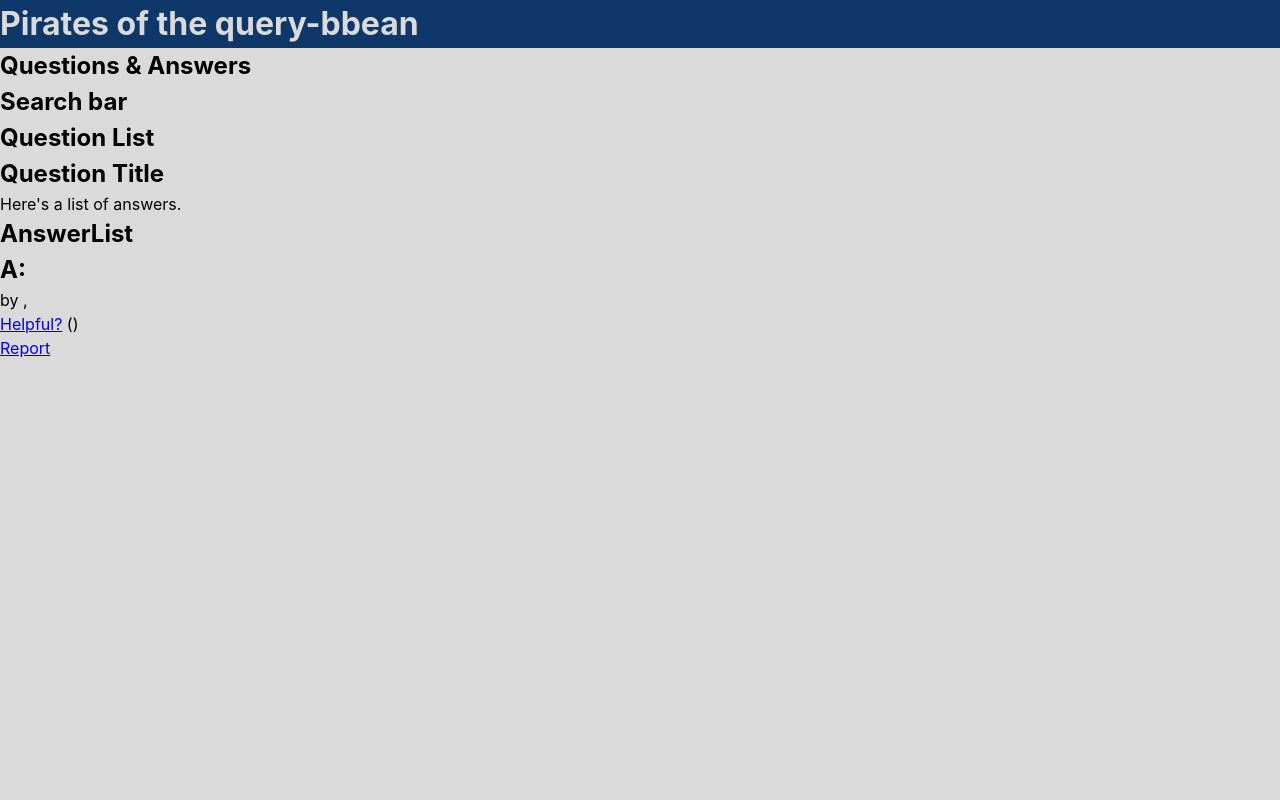
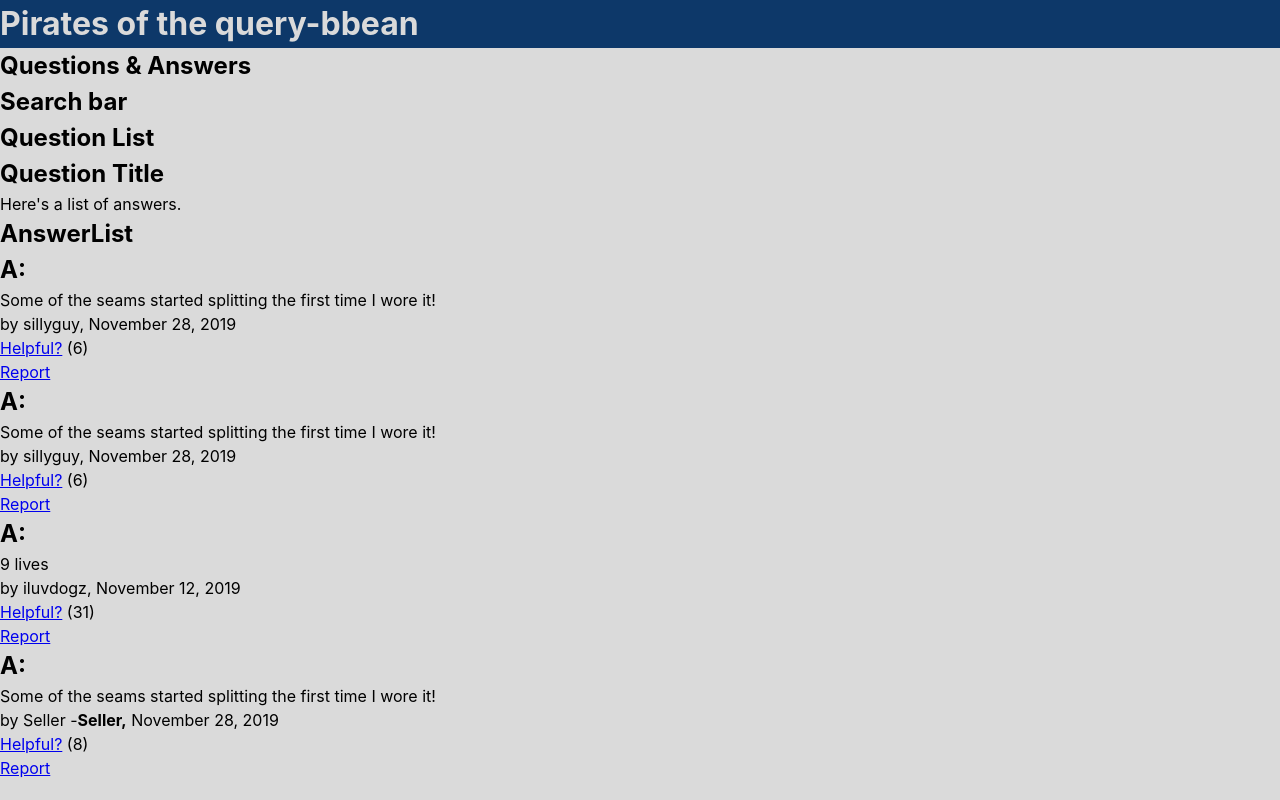
Before and after one commit to pirates-of-the-query-bbean/atelier, a React (Create React App) app in the folder client/: page / in a window 1280 px wide. Built offline with nearby package versions, Linux system fonts and the light colour scheme; the HTML template or start-up script is replaced by a standard one.

Commit message:
Answer skeleton completed

```diff
--- a/client/src/questions/Answer.jsx
+++ b/client/src/questions/Answer.jsx
@@ -2,6 +2,15 @@ import React, {useState} from 'react';
 
 const Answer = ({ answer, helfpul, report }) => {
   const {body, date, answerer_name, helpfulness, photos} = answer;
+
+  const formattedDate = (date) => {
+    date = new Date(date);
+    return date.toLocaleDateString('en-US', {
+      year: 'numeric',
+      month: 'long',
+      day: 'numeric',
+    });
+  }
 
   return (
     <section>
@@ -9,11 +18,10 @@ const Answer = ({ answer, helfpul, report }) => {
         <p>{body}</p>
         <div className='answer__meta'>
           <p>
-            by {answerer_name},
+            by {answerer_name}
             {answerer_name === 'Seller' ? (
-              <span><b>Seller,</b> {answer.date}</span>
-            ) : (
-              answer.date )}
+              <span> -<b>Seller,</b> {formattedDate(answer.date)}</span>
+            ) : (<span>, {formattedDate(answer.date)}</span>)}
           </p>
           <p>
             <a href='#' onClick={(e)=> {
--- a/client/src/questions/AnswerList.jsx
+++ b/client/src/questions/AnswerList.jsx
@@ -1,13 +1,84 @@
-import React, {useState} from 'react';
+import React, {useState, useEffect} from 'react';
 import Answer from './Answer.jsx';
+import axios from 'axios';
 
-const AnswerList = ({ answer, helpful, report }) => {
+const AnswerList = ({ question, helpful, report }) => {
+  const [answerArr, setAnswerArr] = useState([]);
+
+  const getAnswers = (question_id) => {
+    // axios.get(`/qa/questions/${product_id}/answers`)
+    //   .then((data) => {
+    //     const questions = [];
+
+    //     for (let key in data.data) {
+    //       questions.push(answerObj[key]);
+    //     }
+    //     setQuestionArr(questions);
+    //   })
+    //   .catch((err) => {
+    //     console.log('error fetching questions');
+    //   });
+  }
+
+  const getAnswers2 = (answerObj) => {
+    const answers = [];
+
+    for (let key in answerObj) {
+      answers.push(answerObj[key]);
+    }
+    setAnswerArr(answers);
+  }
+
+  const testAnswer = {
+    73: {
+      "id": 73,
+      "body": "Some of the seams started splitting the first time I wore it!",
+      "date": "2019-11-28T00:00:00.000Z",
+      "answerer_name": "sillyguy",
+      "helpfulness": 6,
+      "photos": [],
+    },
+    78: {
+      "id": 78,
+      "body": "9 lives",
+      "date": "2019-11-12T00:00:00.000Z",
+      "answerer_name": "iluvdogz",
+      "helpfulness": 31,
+      "photos": [],
+    },
+    70: {
+      "id": 70,
+      "body": "Some of the seams started splitting the first time I wore it!",
+      "date": "2019-11-28T00:00:00.000Z",
+      "answerer_name": "sillyguy",
+      "helpfulness": 6,
+      "photos": [],
+    },
+    82: {
+      "id": 82,
+      "body": "Some of the seams started splitting the first time I wore it!",
+      "date": "2019-11-28T00:00:00.000Z",
+      "answerer_name": "Seller",
+      "helpfulness": 8,
+      "photos": [],
+    }
+  }
+
+
+  useEffect(() => {
+    getAnswers2(testAnswer);
+  }, []);
 
   return (
-    <div className='question__answer--container'>
+    <section className='question__answer--container'>
       <h2>AnswerList</h2>
-      <Answer answer={answer} helpful={helpful} report={report}/>
-    </div>
+        {answerArr.map((answer, index) => {
+          console.log('answer is ', answer)
+          return (
+            <Answer key={index} answer={answer} helpful={helpful} report={report}/>
+            )}
+          )}
+    </section>
   )
 }
 
--- a/client/src/questions/Question.jsx
+++ b/client/src/questions/Question.jsx
@@ -3,7 +3,6 @@ import AnswerList from './AnswerList.jsx';
 
 const Question = ({ product }) => {
   const [questionArr, setQuestionArr] = useState([]);
-  const [answerArr, setAnswerArr] = useState([]);
 
   const getAnswers = (answerObj) => {
     const answerArr = [];
@@ -42,7 +41,7 @@ const Question = ({ product }) => {
 
 
   useEffect(() => {
-    setAnswerArr(getAnswers(testAnswer));
+    getAnswers(testAnswer);
   }, [])
 
   return (
--- a/client/src/questions/QuestionList.jsx
+++ b/client/src/questions/QuestionList.jsx
@@ -3,6 +3,21 @@ import Question from './Question.jsx';
 
 const QuestionList = ({ product }) => {
   const [questionArr, setQuestionArr] = useState([]);
+
+  const getQuestions = () => {
+    axios.fetch('/questions')
+      .then((data) => {
+        const questions = [];
+
+        for (let key in data.data) {
+          questions.push(answerObj[key]);
+        }
+        setQuestionArr(questions);
+      })
+      .catch((err) => {
+        console.log('error fetching questions');
+      });
+  }
 
   return (
     <section>
```
